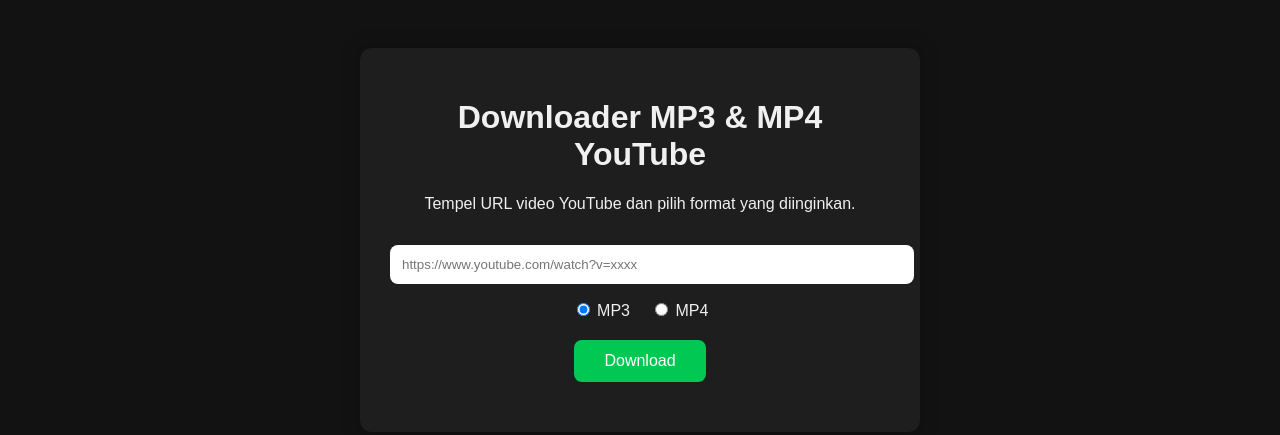
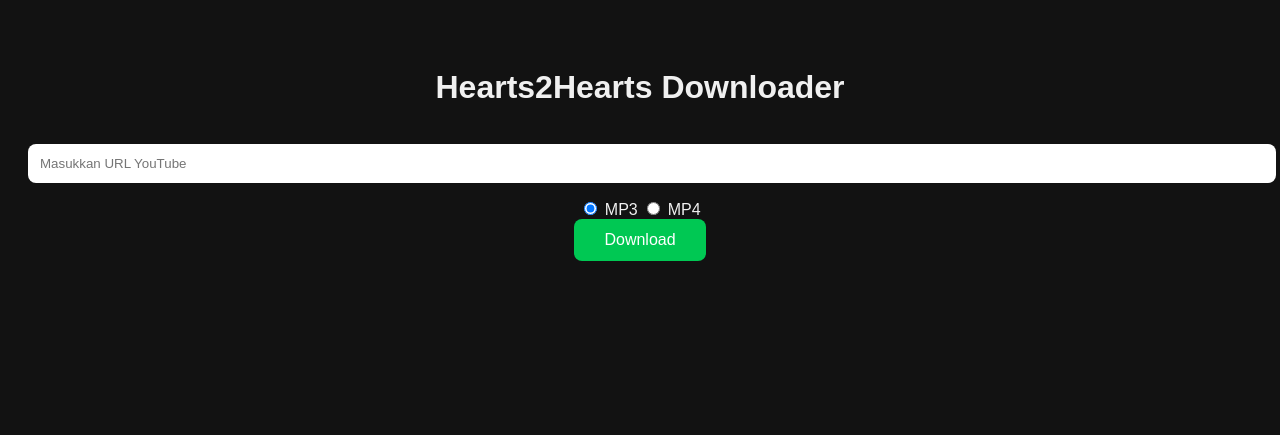
Before and after one commit to kiki180319/Hearts2hearts-streaming, a plain HTML site: page index.html in a window 1280 px wide. Drawn offline with Linux system fonts and the light colour scheme.

Commit message:
Update index.html

```diff
--- a/index.html
+++ b/index.html
@@ -1,28 +1,21 @@
 <!DOCTYPE html>
 <html lang="id">
 <head>
-  <meta charset="UTF-8" />
-  <meta name="viewport" content="width=device-width, initial-scale=1.0" />
-  <title>Downloader MP3 & MP4 YouTube</title>
-  <meta name="description" content="Unduh video YouTube jadi MP3 atau MP4 gratis, cepat dan tanpa watermark!" />
-  <link rel="stylesheet" href="style.css" />
+  <meta charset="UTF-8">
+  <title>Downloader MP3 & MP4</title>
+  <link rel="stylesheet" href="style.css">
 </head>
 <body>
-  <div class="container">
-    <h1>Downloader MP3 & MP4 YouTube</h1>
-    <p>Tempel URL video YouTube dan pilih format yang diinginkan.</p>
+  <h1>Hearts2Hearts Downloader</h1>
+  <input type="text" id="urlInput" placeholder="Masukkan URL YouTube">
 
-    <input type="text" id="urlInput" placeholder="https://www.youtube.com/watch?v=xxxx" />
+  <div>
+    <label><input type="radio" name="format" value="mp3" checked> MP3</label>
+    <label><input type="radio" name="format" value="mp4"> MP4</label>
+  </div>
 
-    <div class="format-selector">
-      <label><input type="radio" name="format" value="mp3" checked /> MP3</label>
-      <label><input type="radio" name="format" value="mp4" /> MP4</label>
-    </div>
-
-    <button onclick="download()">Download</button>
-
-    <div id="result"></div>
-  </div>
+  <button onclick="download()">Download</button>
+  <div id="result"></div>
 
   <script src="script.js"></script>
 </body>
```
